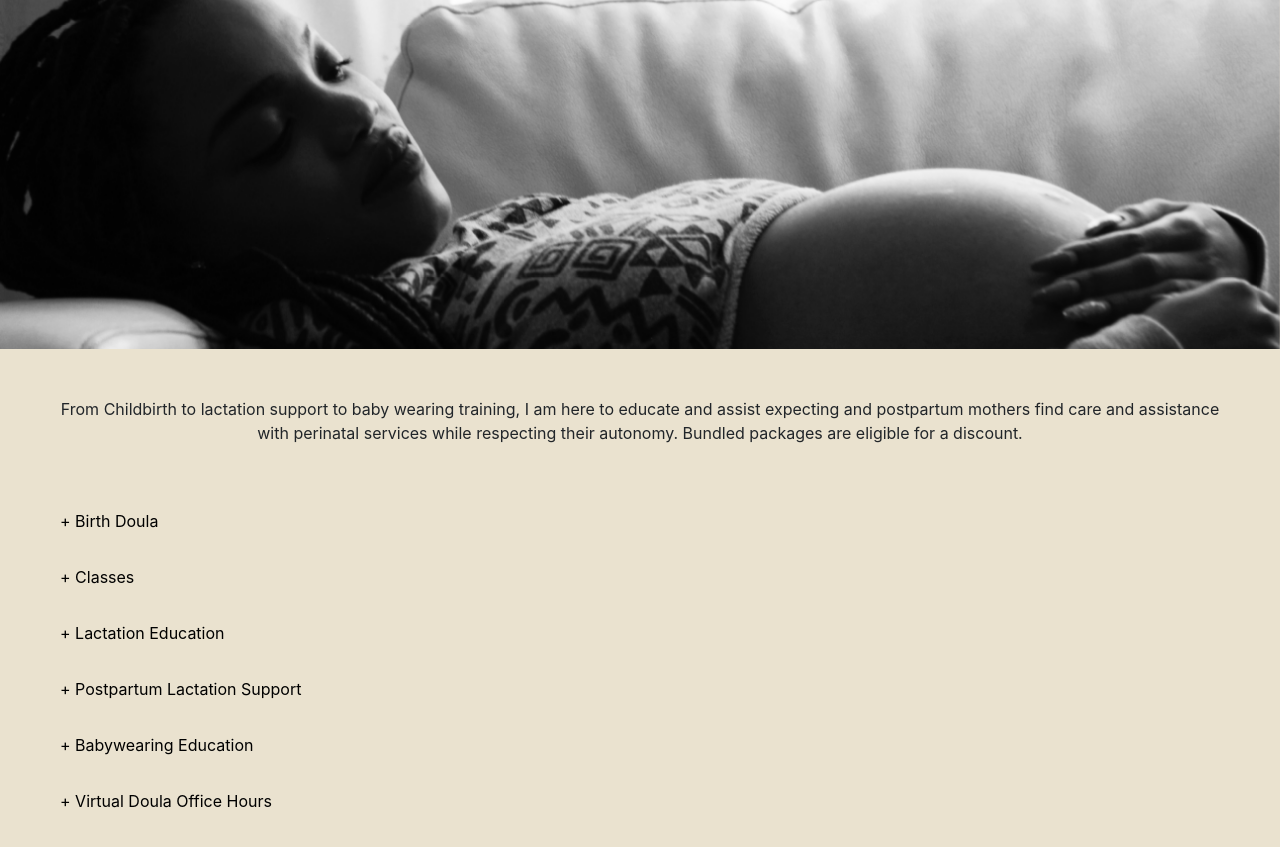
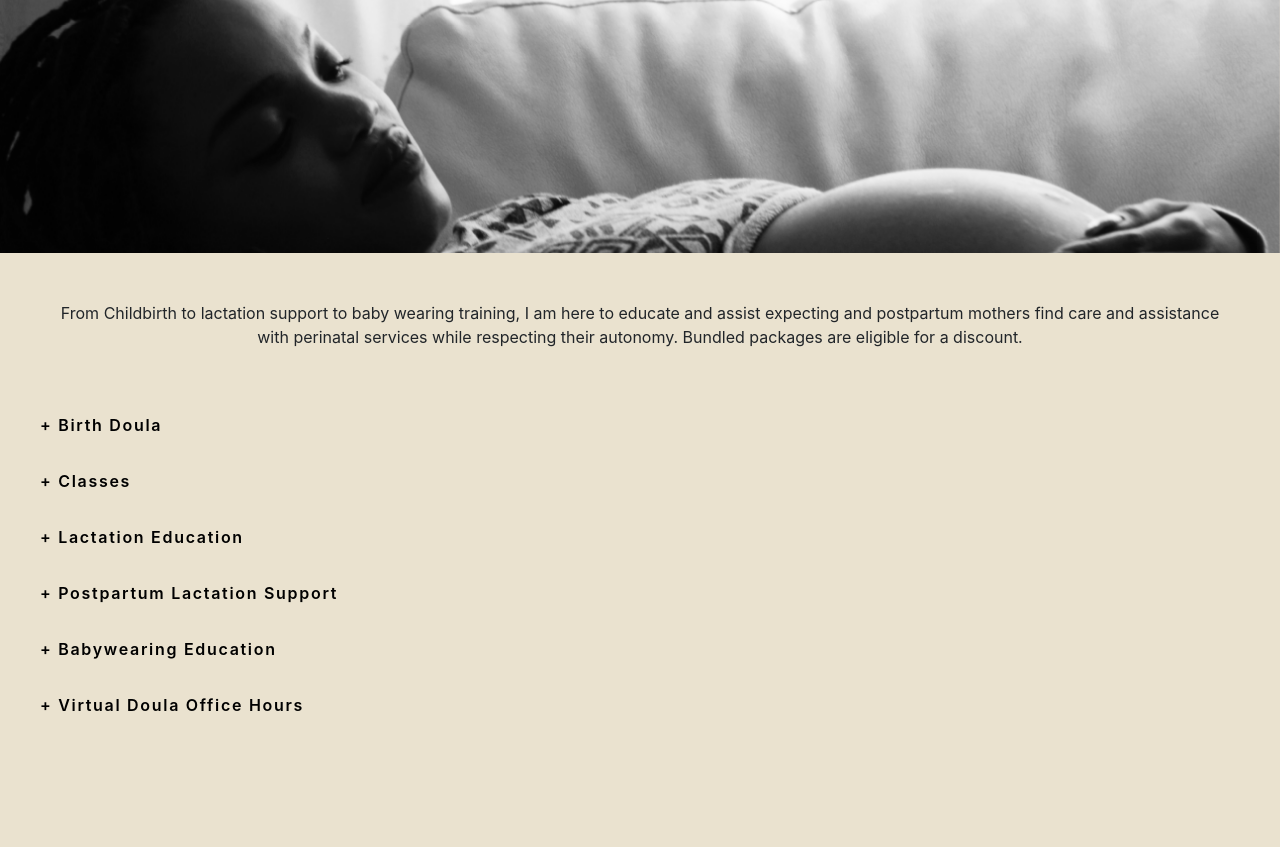
Before and after one commit to mdreesen/lovelace_site, a React (Create React App) app: page /services in a window 1280 px wide. Shown: the part 227-1074 px from the top of the page. After the commit the page ends 1000 px from the top, so only its background shows below. Built offline with nearby package versions, Linux system fonts and the light colour scheme; the HTML template or start-up script is replaced by a standard one.

Commit message:
made menu dropdowns

```diff
--- a/src/components/Navbar/index.js
+++ b/src/components/Navbar/index.js
@@ -11,9 +11,9 @@ const Navbar = () => {
     return(
         <nav className="navbar navbar-expand-lg">
         <div className="container-fluid">
-                  <img alt="logo" className="logo-nav" src={logo}></img>
+                  <img alt="logo wild beginnings" className="logo-nav" src={logo}></img>
           <button className="navbar-toggler" type="button" data-bs-toggle="collapse" data-bs-target="#navbarSupportedContent" aria-controls="navbarSupportedContent" aria-expanded="false" aria-label="Toggle navigation">
-            <img src="https://img.icons8.com/cotton/64/000000/menu.png" />
+            <img alt='small nav menu click to expand' src="https://img.icons8.com/cotton/64/000000/menu.png" />
           </button>
           <div className="navbar-link-container collapse navbar-collapse" id="navbarSupportedContent">
             <ul className="navbar-nav">
--- a/src/components/Servicedropdown/index.js
+++ b/src/components/Servicedropdown/index.js
@@ -2,98 +2,102 @@ import React from 'react';
 
 function Servicedropdown() {
     return (
-        <div className="dropdown">
+        <div>
+            <div className="menu">
 
-            <div className="dropdown-container">
-                <button>+ Birth Doula</button>
-                <ul>
-                        <p>Establishing client relationship and determining birthing preferences and the best ways I can support you and your family before, during and after birth, as well as educating your partner on your specific coping mechanisms and your preferred comfort measures. This package includes:
+                {/* Menu item one */}
+                <li className="item" id='birthdoula'>
+                    <a href='#birthdoula' className="menu-link">+ Birth Doula</a>
+                    <div className="imenu">
+                        <p>
+                            Establishing client relationship and determining birthing preferences and the best ways I can support you and your family before, during and after birth, as well as educating your partner on your specific coping mechanisms and your preferred comfort measures. This package includes:
                             -2 prenatal visits (up to 2 hours each visit)
                             -1 postpartum visit (2 hours)
                             -birth plan creation
                             -untimed labor support
                             -continuous support and contact throughout pregnancy
                             -24/7 on call support starting at 38 weeks
-
                             Starting at $850
                         </p>
-                </ul>
                     </div>
+                </li>
 
-            <div className="dropdown-container">
-            <button>+ Classes</button>
-                <ul>
-                    <p>These “labor blueprint” courses are designed for parents considering home birth, hospital birth, unmedicated birth, freebirth, or anyone curious about the physiological processes (internal processes) of labor.
+                {/* Menu item two */}
+                <li className="item" id='classes'>
+                    <a href='#classes' className="menu-link">+ Classes</a>
+                    <div className="imenu">
+                        <p>
+                            These “labor blueprint” courses are designed for parents considering home birth, hospital birth, unmedicated birth, freebirth, or anyone curious about the physiological processes (internal processes) of labor.
                             -Childbirth Education (2 hours)
                             -what is physiological birth
                             -hormones of birth
                             -what undisturbed birth looks like
-                        -Q& A at the end of each class
+                            -Q&amp; A at the end of each class
+                            Starting at $175  (available in group &amp; individual settings)
+                        </p>
+                    </div>
+                </li>
 
-                        Starting at $175  (available in group & individual settings)
-                    </p>
-                </ul>
-            </div>
-
-            <div className="dropdown-container">
-            <button>+ Lactation Education</button>
-                <ul>
-                <h5>(1.5 hours)</h5>
+                {/* Menu item three */}
+                <li className="item" id='lactationEducation'>
+                    <a href='#lactationEducation' className="menu-link">+ Lactation Education</a>
+                    <div className="imenu">
                         <p>
+                            (1.5 hours)
+                            <br/>
                             It’s best to know how to breastfeed your baby before they’re here. This course is designed specifically for pregnant mothers and their partner to learn how to breastfeed and what is involved in the process. This no self-exposure course can be taken alone or with a partner.
                             -proper latch techniques
                             -newborn through toddlerhood breastfeeding
                             -troubleshooting common issues
                             -when and how to seek further support
-
                             Starting at $100 (available in group and individuals settings)
                         </p>
-                </ul>
                     </div>
+                </li>
 
-            <div className="dropdown-container">
-            <button>+ Postpartum Lactation Support</button>
-                <ul>
+                {/* Menu item four */}
+                <li className="item" id='postpartumLactationSupport'>
+                    <a href='#postpartumLactationSupport' className="menu-link">+ Postpartum Lactation Support</a>
+                    <div className="imenu">
                         <p>
-                        This service provides assessment & guidance or referrals for mothers needing lactation help. This is a starting point to evaluate what obstacles you and your child are encountering.
+                            This service provides assessment &amp; guidance or referrals for mothers needing lactation help. This is a starting point to evaluate what obstacles you and your child are encountering.
                             -Assessment
                             -Advice and hands-on help with positioning, latching and more.
-
                             Starting at $40 per hour
                         </p>
-                </ul>
                     </div>
+                </li>
 
-            <div className="dropdown-container">
-            <button>+ Babywearing Education</button>
-                <ul>
-                    <h5>(45 minutes)</h5>
+                {/* Menu item five */}
+                <li className="item" id='babywearingEducation'>
+                    <a href='#babywearingEducation' className="menu-link">+ Babywearing Education</a>
+                    <div className="imenu">
                         <p>
                             This intro to babywearing class, is for everyone - pregnant or postpartum, it will give parents, grandparents, caregivers, etc. knowledge and confidence on how to wear baby safely, comfortably, and practically - so you can wear baby anywhere you want.
                             -different types of carriers
                             -newborn through toddlerhood babywearing
                             -babywearing safety
-
                             Starting at $60
                         </p>
-                </ul>
                     </div>
+                </li>
 
-            <div className="dropdown-container">
-            <button>+ Virtual Doula Office Hours</button>
-                <ul>
+                {/* Menu item six */}
+                <li className="item" id='virtualDoulaOfficeHours'>
+                    <a href='#virtualDoulaOfficeHours' className="menu-link">+ Virtual Doula Office Hours</a>
+                    <div className="imenu">
                         <p>
                             Pay What You Can, $25 suggested
                             -45 minute video call
                             -Question-focused meetings, no specific pre-research or follow up included, to keep the rate low and flexible
                             -Perfect for expecting mothers looking to complement their birth education or focus on a specific topic
+                            All services listed are available in-person, virtually or a combination of in-person and virtual visits for the same cost.
+                        </p>
+                    </div>
+                </li>
 
 
-                        All services listed are available in-person, virtually or a combination of in-person and virtual visits for the same cost.
-                    </p>
-                </ul>
             </div>
-
         </div>
     );
 }
--- a/src/components/ServicedropdownTwo/index.js
+++ /dev/null
@@ -1,105 +0,0 @@
-import React from 'react';
-
-function ServicedropdownTwo() {
-    return (
-        <div>
-            <div className="menu">
-
-                {/* Menu item one */}
-                <li className="item" id='birthdoula'>
-                    <a href='#birthdoula' className="menu-link">+ Birth Doula</a>
-                    <div className="imenu">
-                        <p>
-                            Establishing client relationship and determining birthing preferences and the best ways I can support you and your family before, during and after birth, as well as educating your partner on your specific coping mechanisms and your preferred comfort measures. This package includes:
-                            -2 prenatal visits (up to 2 hours each visit)
-                            -1 postpartum visit (2 hours)
-                            -birth plan creation
-                            -untimed labor support
-                            -continuous support and contact throughout pregnancy
-                            -24/7 on call support starting at 38 weeks
-                            Starting at $850
-                        </p>
-                    </div>
-                </li>
-
-                {/* Menu item two */}
-                <li className="item" id='classes'>
-                    <a href='#classes' className="menu-link">+ Classes</a>
-                    <div className="imenu">
-                        <p>
-                            These “labor blueprint” courses are designed for parents considering home birth, hospital birth, unmedicated birth, freebirth, or anyone curious about the physiological processes (internal processes) of labor.
-                            -Childbirth Education (2 hours)
-                            -what is physiological birth
-                            -hormones of birth
-                            -what undisturbed birth looks like
-                            -Q&amp; A at the end of each class
-                            Starting at $175  (available in group &amp; individual settings)
-                        </p>
-                    </div>
-                </li>
-
-                {/* Menu item three */}
-                <li className="item" id='lactationEducation'>
-                    <a href='#lactationEducation' className="menu-link">+ Lactation Education</a>
-                    <div className="imenu">
-                        <p>
-                            (1.5 hours)
-                            <br/>
-                            It’s best to know how to breastfeed your baby before they’re here. This course is designed specifically for pregnant mothers and their partner to learn how to breastfeed and what is involved in the process. This no self-exposure course can be taken alone or with a partner.
-                            -proper latch techniques
-                            -newborn through toddlerhood breastfeeding
-                            -troubleshooting common issues
-                            -when and how to seek further support
-                            Starting at $100 (available in group and individuals settings)
-                        </p>
-                    </div>
-                </li>
-
-                {/* Menu item four */}
-                <li className="item" id='postpartumLactationSupport'>
-                    <a href='#postpartumLactationSupport' className="menu-link">+ Postpartum Lactation Support</a>
-                    <div className="imenu">
-                        <p>
-                            This service provides assessment &amp; guidance or referrals for mothers needing lactation help. This is a starting point to evaluate what obstacles you and your child are encountering.
-                            -Assessment
-                            -Advice and hands-on help with positioning, latching and more.
-                            Starting at $40 per hour
-                        </p>
-                    </div>
-                </li>
-
-                {/* Menu item five */}
-                <li className="item" id='babywearingEducation'>
-                    <a href='#babywearingEducation' className="menu-link">+ Babywearing Education</a>
-                    <div className="imenu">
-                        <p>
-                            This intro to babywearing class, is for everyone - pregnant or postpartum, it will give parents, grandparents, caregivers, etc. knowledge and confidence on how to wear baby safely, comfortably, and practically - so you can wear baby anywhere you want.
-                            -different types of carriers
-                            -newborn through toddlerhood babywearing
-                            -babywearing safety
-                            Starting at $60
-                        </p>
-                    </div>
-                </li>
-
-                {/* Menu item six */}
-                <li className="item" id='virtualDoulaOfficeHours'>
-                    <a href='#virtualDoulaOfficeHours' className="menu-link">+ Virtual Doula Office Hours</a>
-                    <div className="imenu">
-                        <p>
-                            Pay What You Can, $25 suggested
-                            -45 minute video call
-                            -Question-focused meetings, no specific pre-research or follow up included, to keep the rate low and flexible
-                            -Perfect for expecting mothers looking to complement their birth education or focus on a specific topic
-                            All services listed are available in-person, virtually or a combination of in-person and virtual visits for the same cost.
-                        </p>
-                    </div>
-                </li>
-
-
-            </div>
-        </div>
-    );
-}
-
-export default ServicedropdownTwo;
--- a/src/index.css
+++ b/src/index.css
@@ -132,11 +132,20 @@ nav {
 
 .brianna-image {
   width: 100%;
-  height: 72vh;
+  height: 90vh;
   background-size: cover;
   background-position: center;
   justify-content: center;
   z-index: -1;
+}
+.service-image {
+  width: 100%;
+  height: 60vh;
+  background-size: cover;
+  background-position: center;
+  justify-content: center;
+  z-index: -1;
+  /* filter: brightness(0.4); */
 }
 
 .about-section-two {
@@ -165,7 +174,7 @@ nav {
 }
 
 .qualification-container {
-  padding: 30px 20px 30px 20px;
+  padding-left: 20px;
 }
 .qualification {
   text-align: left;
@@ -193,7 +202,7 @@ nav {
 }
 
 .family-image {
-  width: 35%;
+  width: 50%;
 }
 
 /* Service Page */
@@ -279,13 +288,15 @@ nav {
 }
 .menu-link {
   display: block;
-  padding: 16px 20px;
+  padding: 16px 0px;
   color: black;
   position: relative;
+  font-weight: 600;
+  letter-spacing: 1.7px;
 }
 .menu-link:hover {
   display: block;
-  padding: 16px 20px;
+  padding: 16px 0px;
   color: #013240;
   text-decoration: none;
   position: relative;
@@ -305,8 +316,8 @@ nav {
   padding: 16px 26px;
   margin: 4px 0;
   position: relative;
-  color: white;
-  background-color: rgb(75, 75, 75);
+  /* color: white; */
+  /* background-color: rgb(75, 75, 75); */
 
 }
 .imenu p:before{
@@ -323,51 +334,65 @@ nav {
 
 /* media queries */
 
-@media only screen and (max-width: 900px) {
-  .serviceImgLaborSupport {
-    position: relative;
+@media only screen and (max-width: 1080px) {
+  .brianna-image {
+    width: 100%;
+    height: 65vh;
+    background-size: cover;
     background-position: center;
-    padding: 300px 0px 350px 0px;
-    display: block;
+    justify-content: center;
+    z-index: -1;
+  }
+  .service-image {
+    width: 100%;
+    height: 65vh;
     background-size: cover;
-    max-width: 100%;
-    height: auto;
-    height: 527px;
-    z-index: 1;
-    padding: 0px;
-    margin-left: auto;
-    margin-right: auto;
+    background-position: center;
+    justify-content: center;
+    z-index: -1;
+    /* filter: brightness(0.4); */
   }
 }
 
 @media only screen and (max-width: 600px) {
-  .serviceImgLaborSupport {
-    position: relative;
+  .brianna-image {
+    width: 100%;
+    height: 62vh;
+    background-size: cover;
     background-position: center;
-    display: block;
+    justify-content: center;
+    z-index: -1;
+  }
+  .service-image {
+    width: 100%;
+    height: 77vh;
     background-size: cover;
-    max-width: 100%;
-    height: auto;
-    height: 327px;
-    z-index: 1;
-    padding: 0px;
-    margin-left: auto;
-    margin-right: auto;
-  }
-
-  .p-text-container {
-    position: relative;
-    text-align: left;
-    padding: 10px 0px 10px 10px;
-    width: 60%;
-  }
-
-  .service-title {
-    text-align: left;
-    padding: 10px 0px 10px 10px;
-
+    background-position: center;
+    justify-content: center;
+    z-index: -1;
+    /* filter: brightness(0.4); */
   }
 }
+
+/* @media only screen and (max-width: 100px) {
+  .brianna-image {
+    width: 100%;
+    height: 57vh;
+    background-size: cover;
+    background-position: center;
+    justify-content: center;
+    z-index: -1;
+  }
+  .service-image {
+    width: 100%;
+    height: 77vh;
+    background-size: cover;
+    background-position: center;
+    justify-content: center;
+    z-index: -1;
+    filter: brightness(0.4);
+  }
+} */
 
 code {
   font-family: source-code-pro, Menlo, Monaco, Consolas, 'Courier New',
--- a/src/pages/Home/index.js
+++ b/src/pages/Home/index.js
@@ -12,7 +12,7 @@ function Home() {
                 <div className="image-wrapper-home">
                     <div className="imgContainer">
                         <div className="logo-image-wrapper">
-                        <img className="homepage-logo" src={logoImage}></img>
+                        <img alt="logo wild beginnings" className="homepage-logo" src={logoImage}></img>
                         </div>
                     </div>
                 </div>
--- a/src/pages/Services/index.js
+++ b/src/pages/Services/index.js
@@ -3,7 +3,6 @@ import { Parallax } from 'react-parallax';
 
 // import components
 import Servicedropdown from '../../components/Servicedropdown';
-import ServicedropdownTwo from '../../components/ServicedropdownTwo';
 
 // import pictures
 import servicehero from '../../images/dexter-chatuluka-OyvZbtXJRlA-unsplash.jpg';
@@ -11,7 +10,7 @@ import servicehero from '../../images/dexter-chatuluka-OyvZbtXJRlA-unsplash.jpg'
 const Services = () => {
     return(
         <div>
-        <Parallax className="brianna-image" bgImage={ servicehero } strength={500}></Parallax>
+        <Parallax className="service-image" bgImage={ servicehero } strength={500}></Parallax>
         <div className="service-text-container">
             <p>From Childbirth to lactation support to baby wearing training,
             I am here to educate and assist expecting and postpartum mothers
@@ -20,7 +19,7 @@ const Services = () => {
         </div>
 
         {/* <Servicedropdown /> */}
-        <ServicedropdownTwo />
+        <Servicedropdown />
         </div>
     );
 }
```
Also changed, not shown: 18 other files (tests, documents, lock files or other folders). Lines whose indentation alone changed are shown as unchanged.
